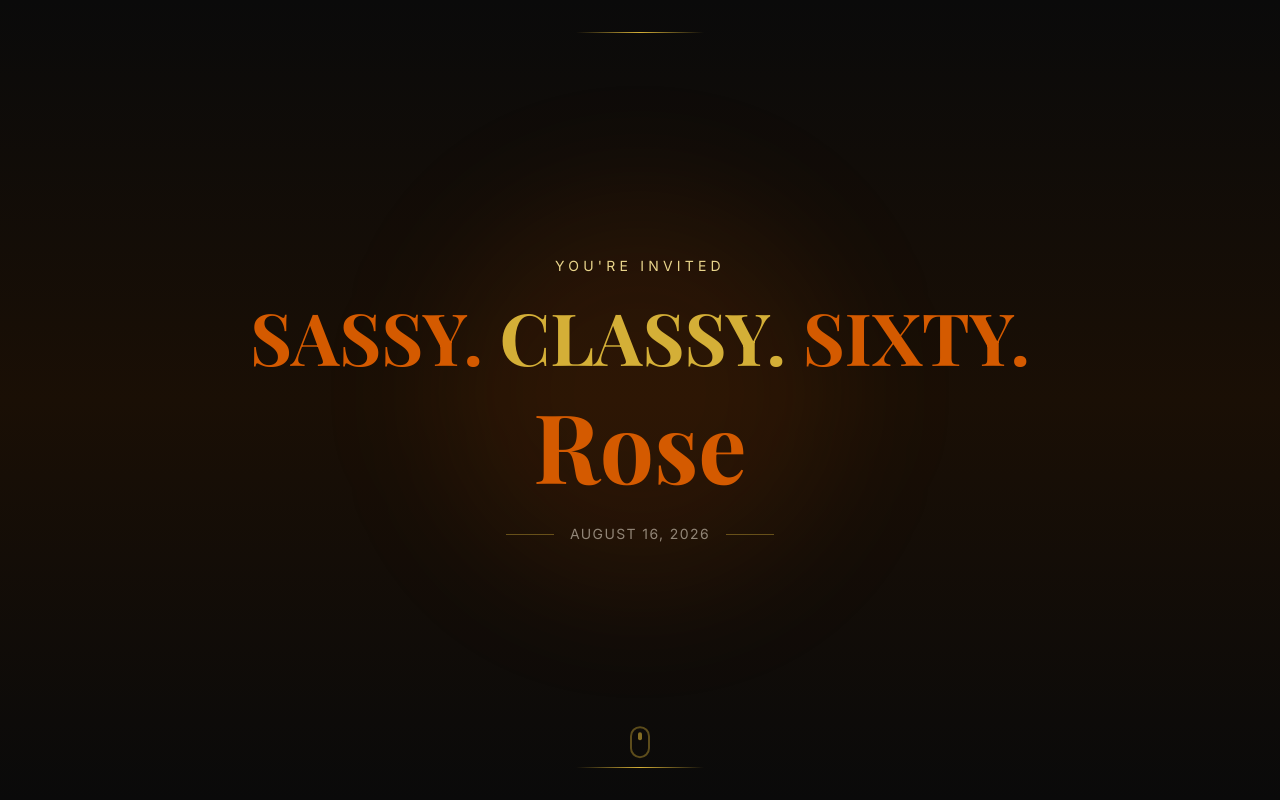
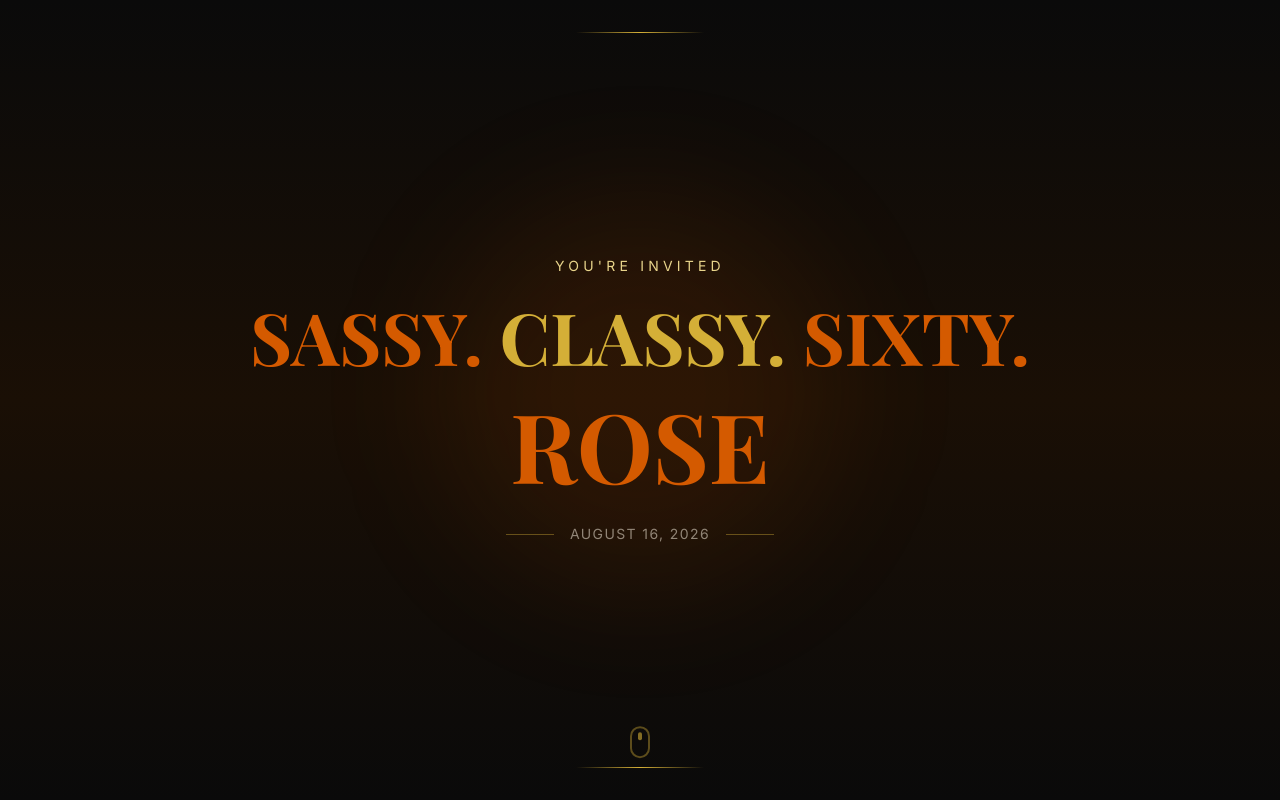
Before and after one commit to Karllouise-code/tita-rsvp-bday, a React (Vite) app: page / in a window 1280 px wide. Shown: the top 800 px of the page. Built offline with nearby package versions, Linux system fonts and the light colour scheme.

Commit message:
feat: uppercase ROSE in Hero

```diff
--- a/src/components/Hero.jsx
+++ b/src/components/Hero.jsx
@@ -40,7 +40,7 @@ const Hero = () => {
           transition={{ duration: 0.8, delay: 1 }}
           className="font-heading text-5xl md:text-7xl lg:text-8xl text-[#D45A00] font-bold mb-8"
         >
-          Rose
+          ROSE
         </motion.h2>
 
         <motion.div
```
